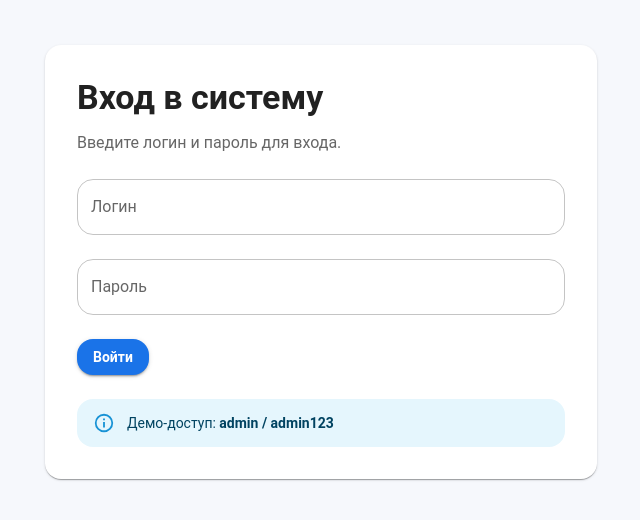
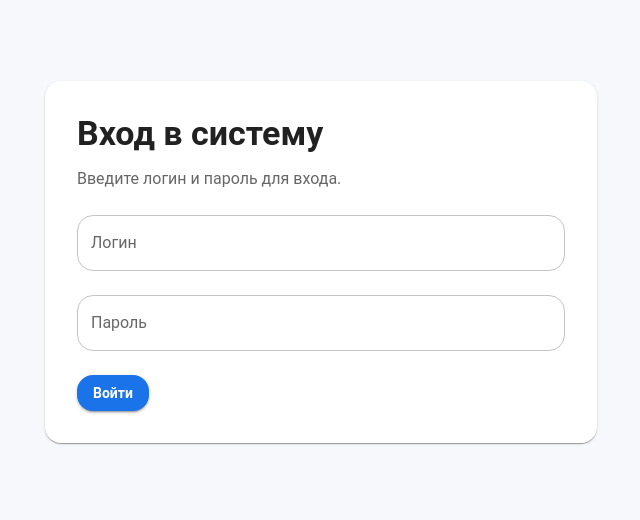
Before and after one commit to diplomas-2026/nagapetyan, a React (Create React App) app in the folder nagapetyan-web/: page /login in a window 1280 px wide. Shown: the part 138-658 px from the top of the page, without its empty margins (319-959 px from the left). Built offline with nearby package versions, Linux system fonts and the light colour scheme; no server answers.

Commit message:
update 2026-05-14 13:13:34

```diff
--- a/nagapetyan-web/src/pages/LoginPage.js
+++ b/nagapetyan-web/src/pages/LoginPage.js
@@ -58,10 +58,6 @@ export function LoginPage() {
                 Войти
               </Button>
             </Stack>
-
-            <Alert severity="info">
-              Демо-доступ: <b>admin / admin123</b>
-            </Alert>
           </Stack>
         </Paper>
       </Container>
```
Also changed, not shown: 1 other file (tests, documents, lock files or other folders).
